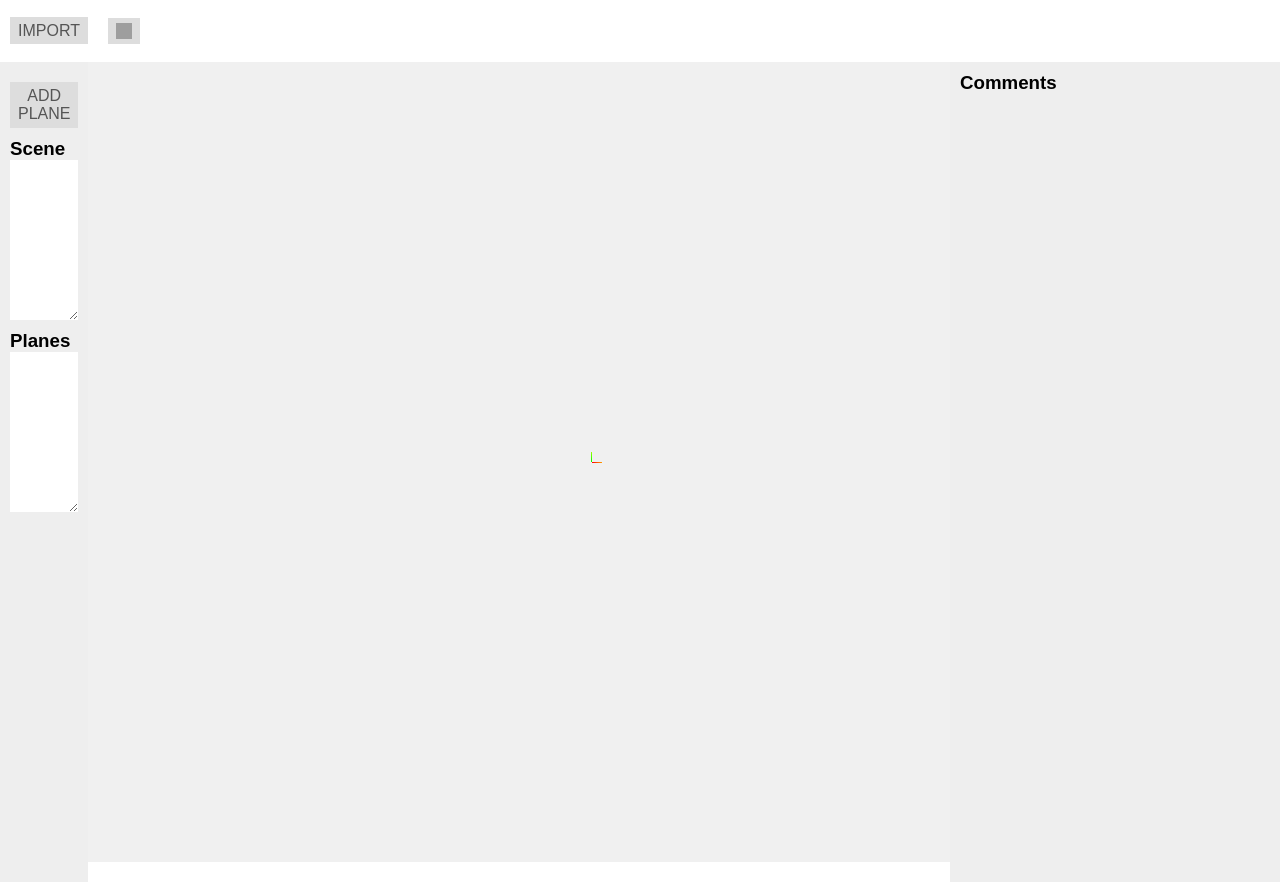
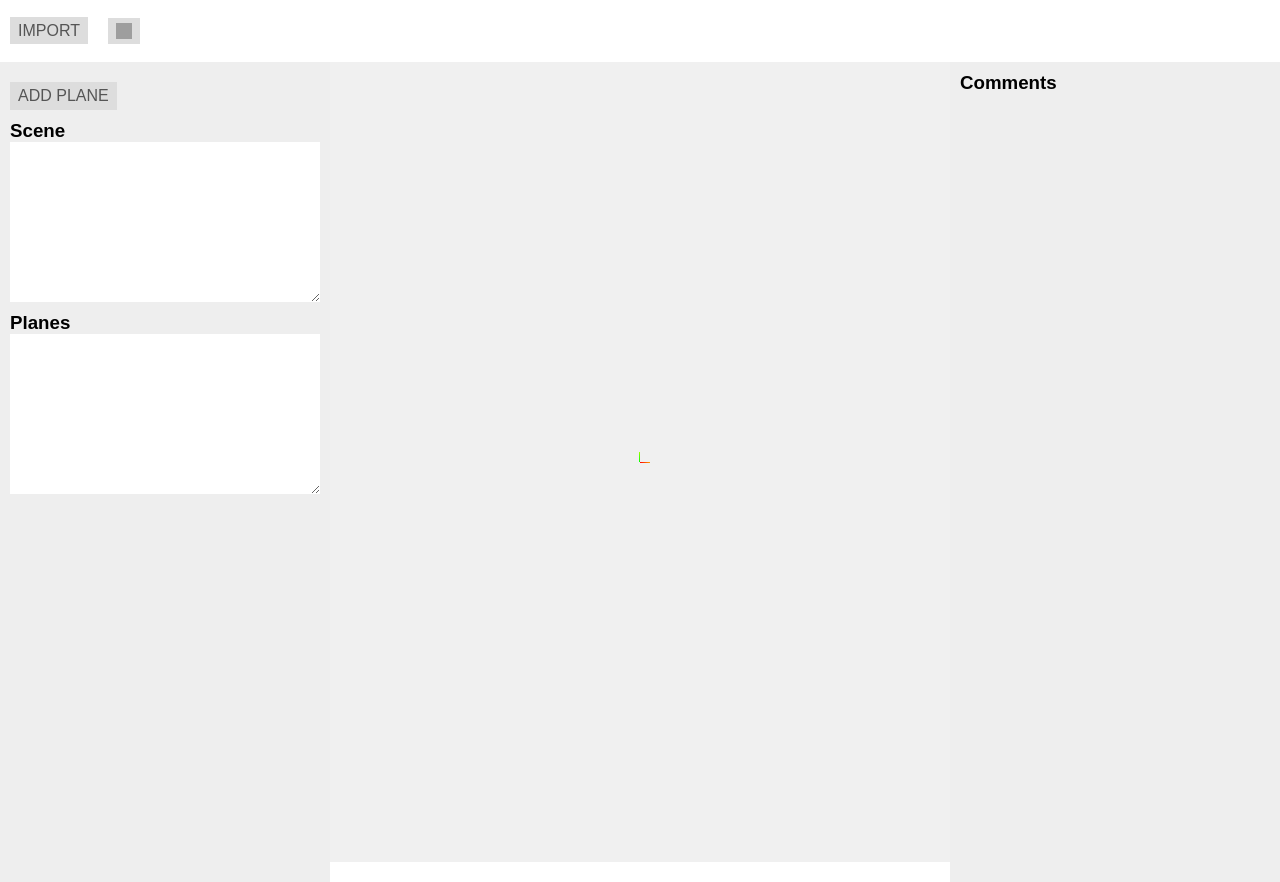
Before and after one commit to AngyDev/custom-3D, a React app: page / in a window 1280 px wide. Both pictures are taken after a click on the button 123 px from the left and 31 px from the top of the page. Built offline with nearby package versions, Linux system fonts and the light colour scheme; grey boxes are pictures that could not be loaded.

Commit message:
[FEAT] resize-canvas-cause-of-comments close #43

```diff
--- a/src/components/CommentsListPanel/CommentsListPanel.js
+++ b/src/components/CommentsListPanel/CommentsListPanel.js
@@ -1,6 +1,16 @@
-import React from 'react';
+import React, { useEffect } from 'react';
 
 export default function CommentsListPanel() {
+
+    // Dispatch the resize event to recalculate the width of the canvas when the bar is open and close (return)
+    useEffect(() => {
+        window.dispatchEvent(new Event('resize'));
+
+        return () => {
+            window.dispatchEvent(new Event('resize'));
+        }
+    })
+
     return (
         <div className="commentsListPanel">
             <h3>Comments</h3>
--- a/src/components/Main/Main.js
+++ b/src/components/Main/Main.js
@@ -4,9 +4,12 @@ import { useSelector } from 'react-redux';
 import * as THREE from "three";
 import { OrbitControls } from 'three/examples/jsm/controls/OrbitControls.js';
 import { TransformControls } from 'three/examples/jsm/controls/TransformControls.js';
+import { getIsCommentsActive } from '../../features/comments/commentsSlice';
 import { getSceneModified, getScene, setScene, setSceneModified } from '../../features/scene/sceneSlice';
 
 export default function Main() {
+
+    const isCommentsActive = useSelector(getIsCommentsActive);
 
     const sceneRedux = useSelector(getScene);
     const sceneModified = useSelector(getSceneModified)
@@ -112,6 +115,6 @@ export default function Main() {
     }, []);
 
     return (
-        <div ref={canvasRef} className="canvas"></div>
+        <div ref={canvasRef} className={isCommentsActive ? "canvas__comments" : "canvas"}></div>
     )
 }
--- a/src/components/Main/main.scss
+++ b/src/components/Main/main.scss
@@ -1,5 +1,10 @@
 .canvas {
-    width: 80%;
+    width: calc(100% - 330px);
     /* To have the max height of the view */
     height: 100vh;
 }
+
+.canvas__comments {
+    width: calc(100% - 660px);
+    height: 100vh;
+}
--- a/src/components/Sidebar/sidebar.scss
+++ b/src/components/Sidebar/sidebar.scss
@@ -1,5 +1,6 @@
 .sidebar {
-    width: 20%;
+    width: 310px;
+    min-width: 310px;
     height: 100vh;
     background-color: $sidebar-bg-color;
     padding: 10px;
```
